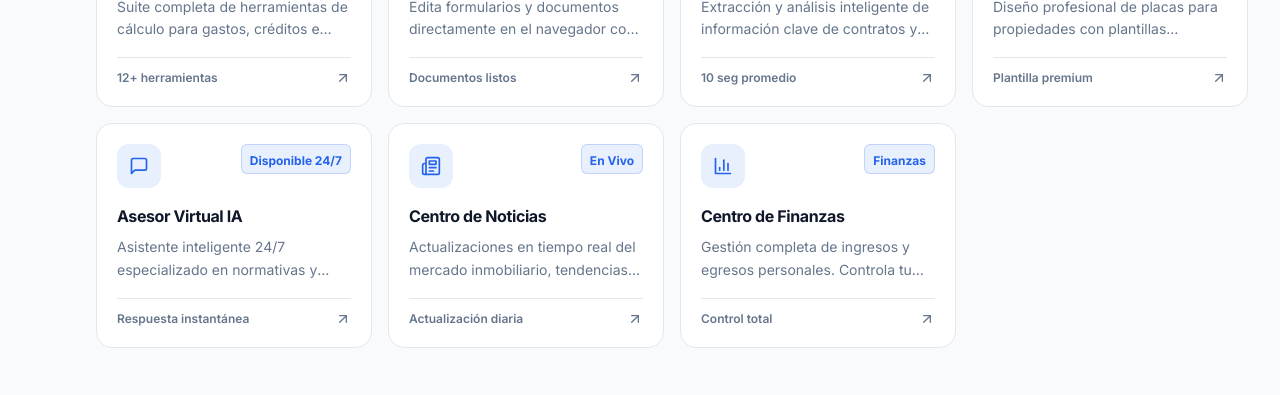
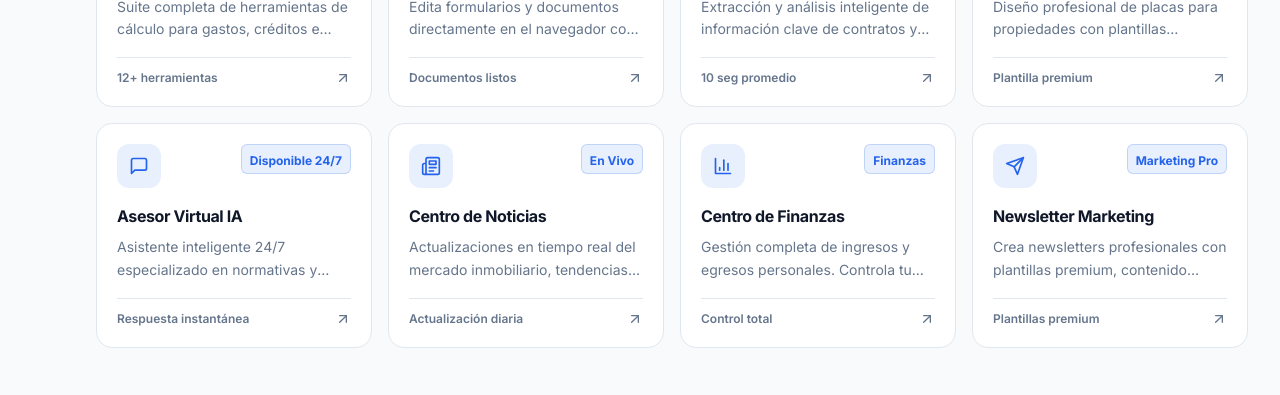
Before and after one commit to Tabix-Group/rialtor, a Next.js app in the folder frontend/: page /dashboard in a window 1280 px wide. Shown: the part 840-1235 px from the top of the page. Built offline with nearby package versions, Linux system fonts and the light colour scheme; no server answers; sample sign-in values are in the browser's storage.

Commit message:
mejoras newsletters v2

```diff
--- a/frontend/src/app/dashboard/page.tsx
+++ b/frontend/src/app/dashboard/page.tsx
@@ -38,6 +38,8 @@ import {
   Video,
   DollarSign,
   Building2,
+  Mail,
+  Send,
 } from "lucide-react"
 import { Calendar as BigCalendar, dateFnsLocalizer } from "react-big-calendar"
 import { format, parse, startOfWeek, getDay } from "date-fns"
@@ -409,6 +411,14 @@ export default function DashboardPage() {
       href: "/finanzas",
       badge: "Finanzas",
       stats: "Control total",
+    },
+    {
+      title: "Newsletter Marketing",
+      description: "Crea newsletters profesionales con plantillas premium, contenido dinámico y exportación a PDF de alta calidad.",
+      icon: Send,
+      href: "/newsletter",
+      badge: "Marketing Pro",
+      stats: "Plantillas premium",
     },
   ]
 
--- a/frontend/src/app/newsletter/page.tsx
+++ b/frontend/src/app/newsletter/page.tsx
@@ -476,8 +476,12 @@ export default function NewsletterPage() {
       agentEmail: newsletter.agentInfo?.email || '',
       agentPhone: newsletter.agentInfo?.phone || '',
       agency: newsletter.agentInfo?.agency || '',
-      agentBio: newsletter.agentInfo?.bio || ''
+      agentBio: newsletter.agentInfo?.bio || '',
+      agentPhoto: newsletter.agentInfo?.photo || ''
     });
+    if (newsletter.agentInfo?.photo) {
+      setAgentPhotoPreview(newsletter.agentInfo.photo);
+    }
     setSelectedNews(newsletter.news || []);
     setSelectedProperties(newsletter.properties || []);
     setSelectedImages([]);
```
